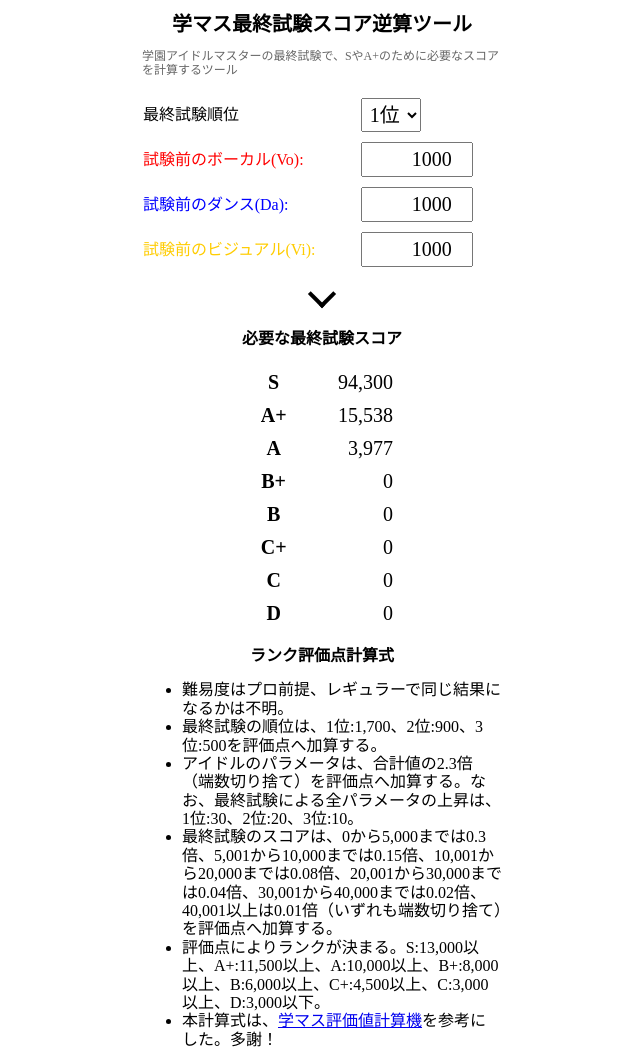
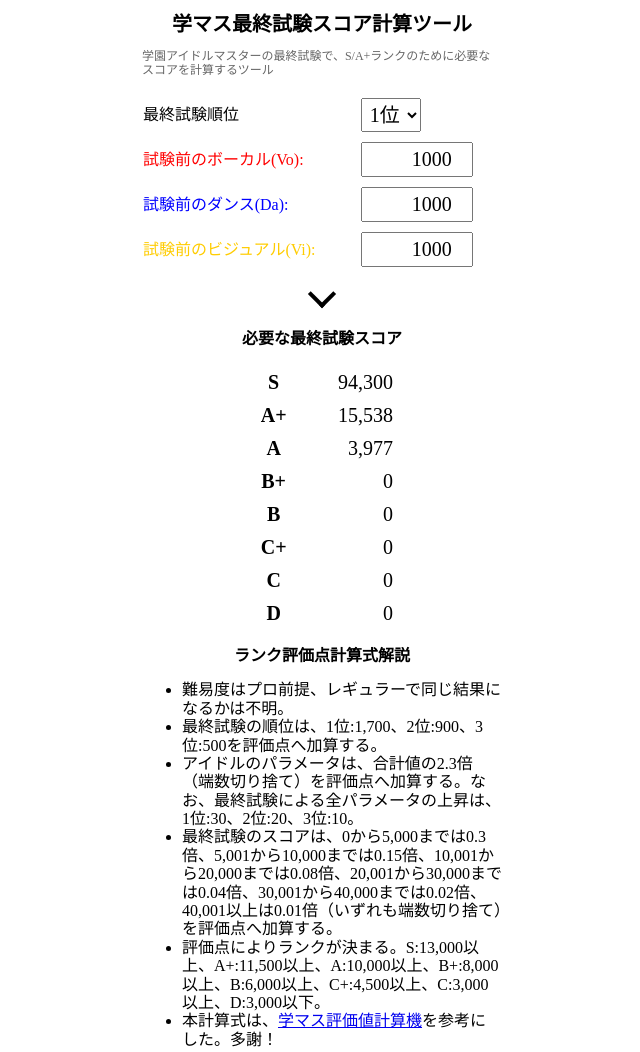
Before and after one commit to kjirou/gakumas-final-score, a Gatsby site: page / in a window 1280 px wide. Shown: the top 1052 px of the page, without its empty margins (318-958 px from the left). Built offline with nearby package versions, Linux system fonts and the light colour scheme; Gatsby itself is replaced by a stand-in of ours.

Commit message:
Fix keywords

```diff
--- a/src/components/pages/index.tsx
+++ b/src/components/pages/index.tsx
@@ -11,9 +11,9 @@ import {
 import * as styles from "./index.module.css";
 
 const siteUrl = "https://gakumasu-final-score.netlify.app/";
-const siteTitle = "学マス最終試験スコア逆算ツール";
+const siteTitle = "学マス最終試験スコア計算ツール";
 const siteSummary =
-  "学園アイドルマスターの最終試験で、SやA+のために必要なスコアを計算するツール";
+  "学園アイドルマスターの最終試験で、S/A+ランクのために必要なスコアを計算するツール";
 const ogImageUrl = `${siteUrl}og-image.png`;
 
 const useCalculateNecessaryFinalExamScores = (
@@ -175,7 +175,7 @@ export const IndexPage: React.FC<PageProps> = () => {
             ))}
           </tbody>
         </table>
-        <h2>ランク評価点計算式</h2>
+        <h2>ランク評価点計算式解説</h2>
         <ul>
           <li>難易度はプロ前提、レギュラーで同じ結果になるかは不明。</li>
           <li>
```
